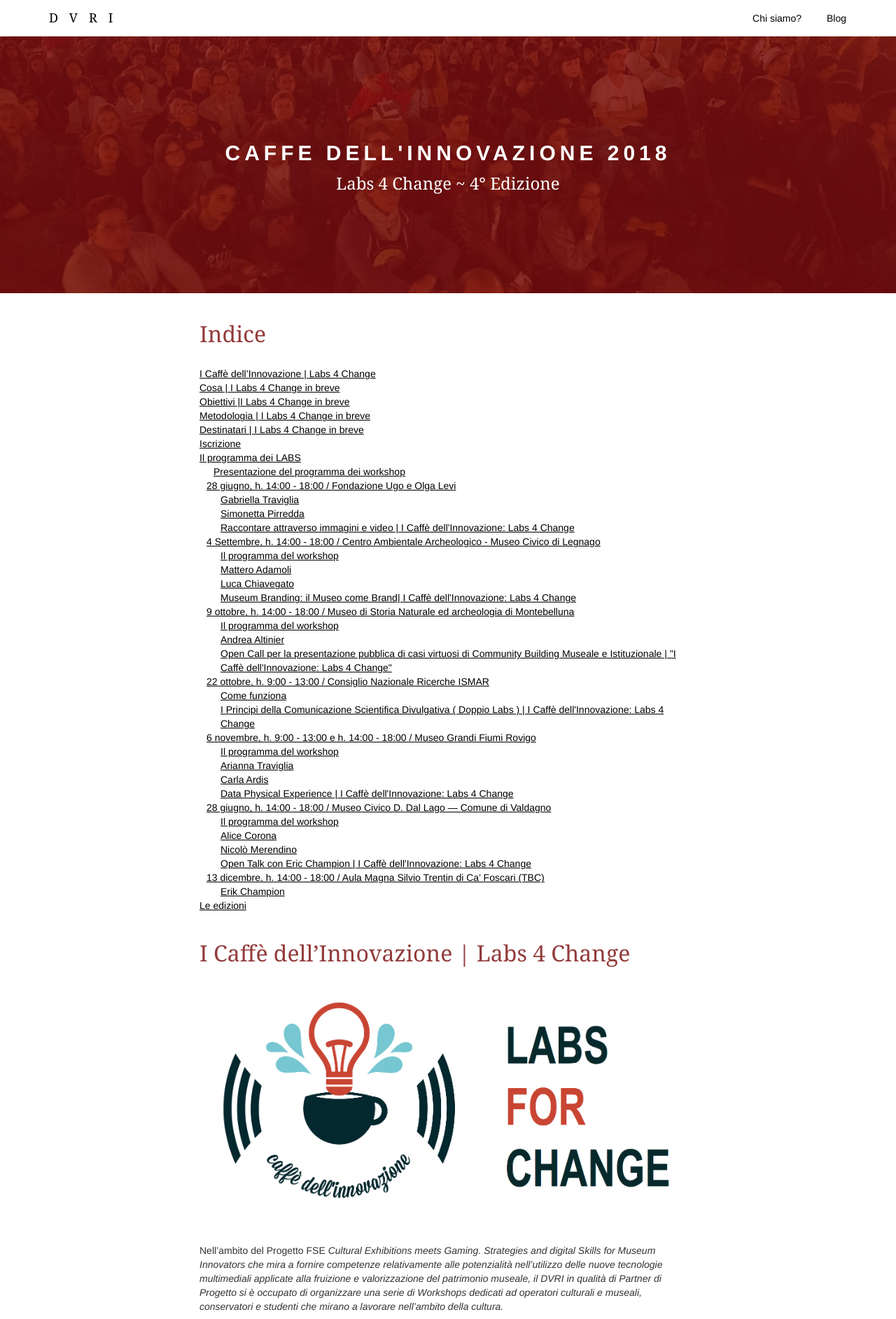
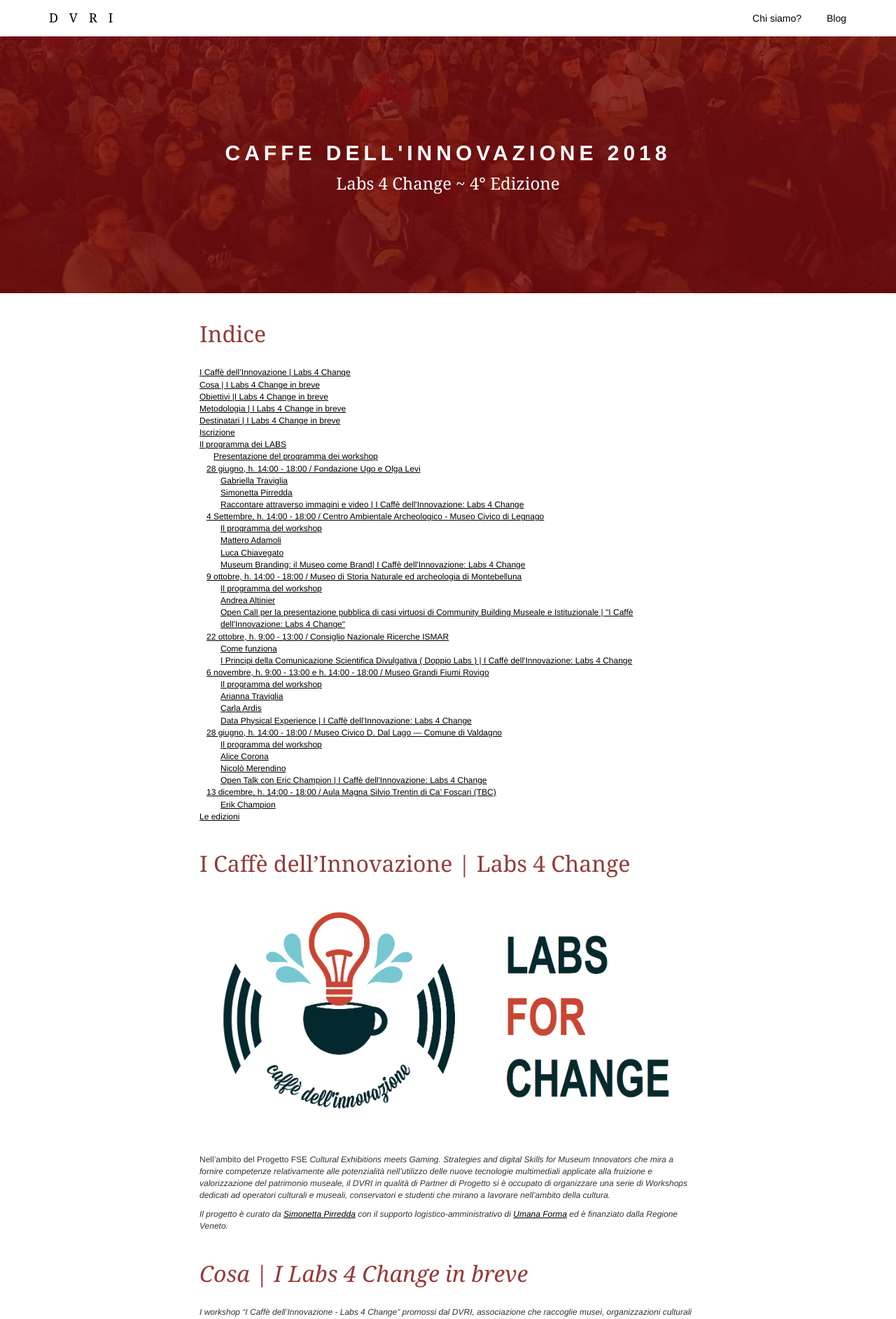
Before and after one commit to simonini/dvri-j-theme, a Jekyll site: the page built from progetti/caffe-2018.html, in a window 1280 px wide. Shown: the top 1885 px of the page at 70% size. Built offline with Jekyll 4.4.1, drawn with Linux system fonts in a browser that asks for light colours; the table of contents is made by our own code.

Commit message:
fontsize_12

```diff
--- a/_sass/caffe.sass
+++ b/_sass/caffe.sass
@@ -32,7 +32,7 @@
     padding-bottom: 20px
 
   p
-    font-size: 14px
+    font-size: 12px
     color: #333
 
   h4
@@ -46,7 +46,7 @@
   img
     border-radius: 0
   ul, li, ol
-    font-size: 14px
+    font-size: 12px
 hr
     size: 50px
   .sommario-container, .share-buttons
```
